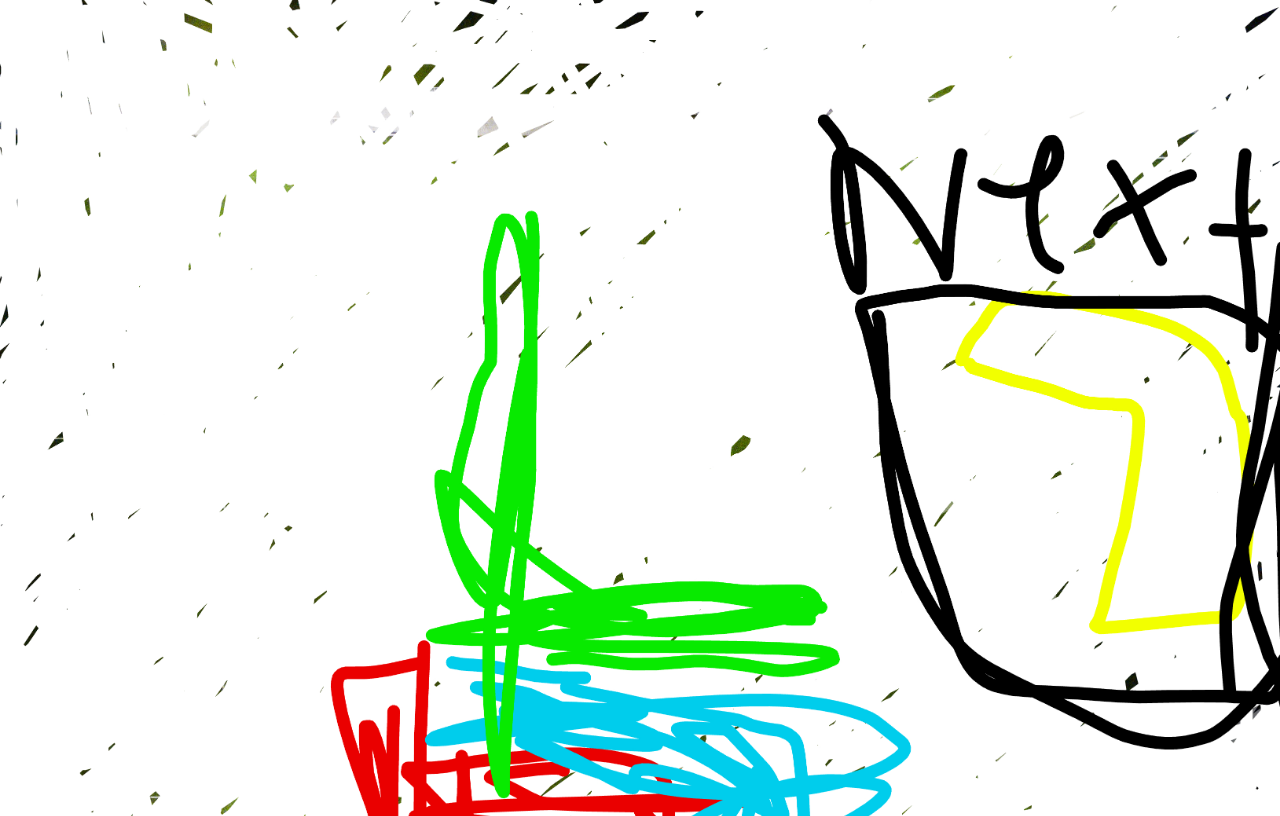
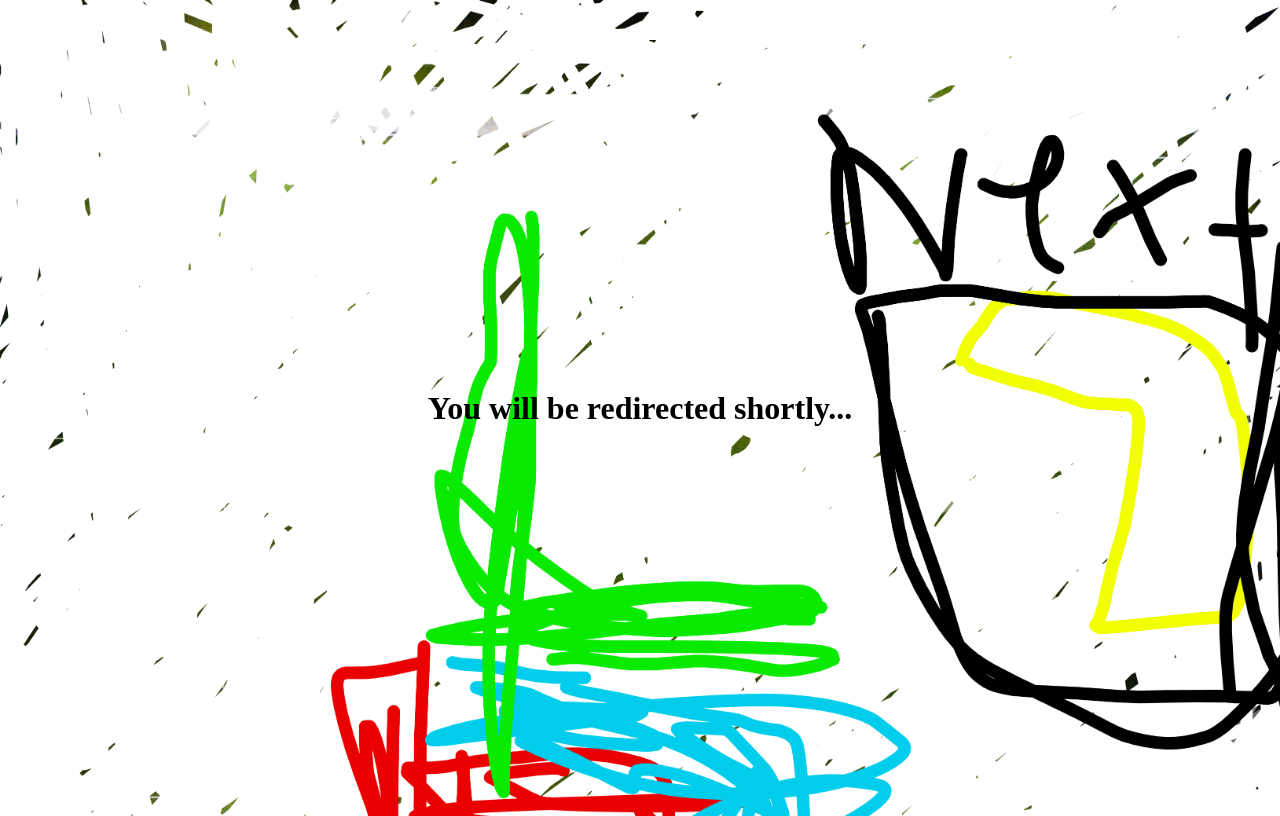
Before and after one commit to IloveMom123/flash-tetris, a plain HTML site: page index.html in a window 1280 px wide. Drawn offline with Linux system fonts and the light colour scheme.

Commit message:
Update index.html

```diff
--- a/index.html
+++ b/index.html
@@ -1,6 +1,6 @@
 <!DOCTYPE html>
 <html lang="en">
-<head>
+<h1> You will be redirected shortly...
     <meta charset="UTF-8">
     <meta http-equiv="X-UA-Compatible" content="IE=edge">
     <meta name="viewport" content="width=device-width, initial-scale=1.0">
@@ -14,6 +14,6 @@
         supports it.</noscript>
 </head>
 <body>
-    <meta http-equiv="refresh" content="5; URL=https://ilovemom123.github.io/flash-tetris/game.html" />
+    <meta http-equiv="refresh" content="2; URL=https://ilovemom123.github.io/flash-tetris/game.html" />
 </body>
 </html>
```
